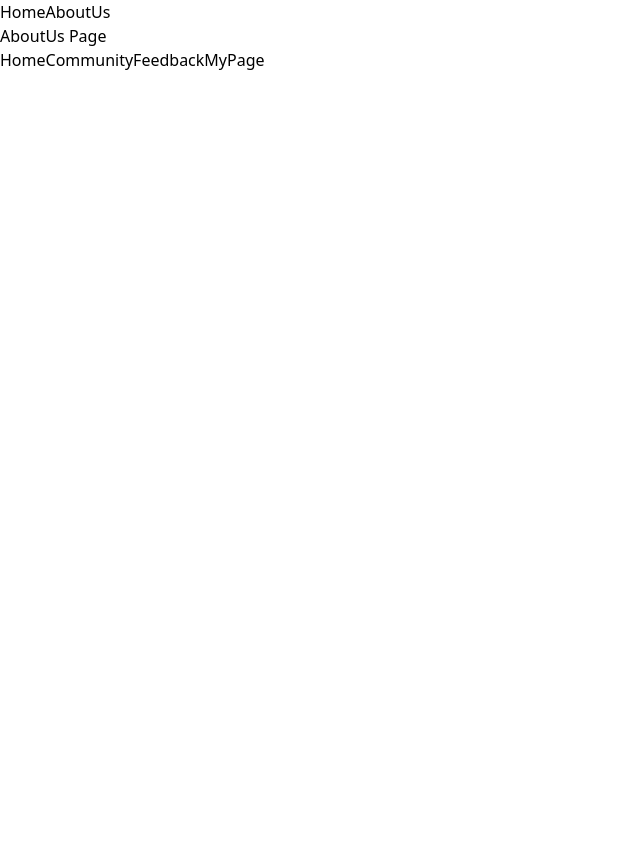
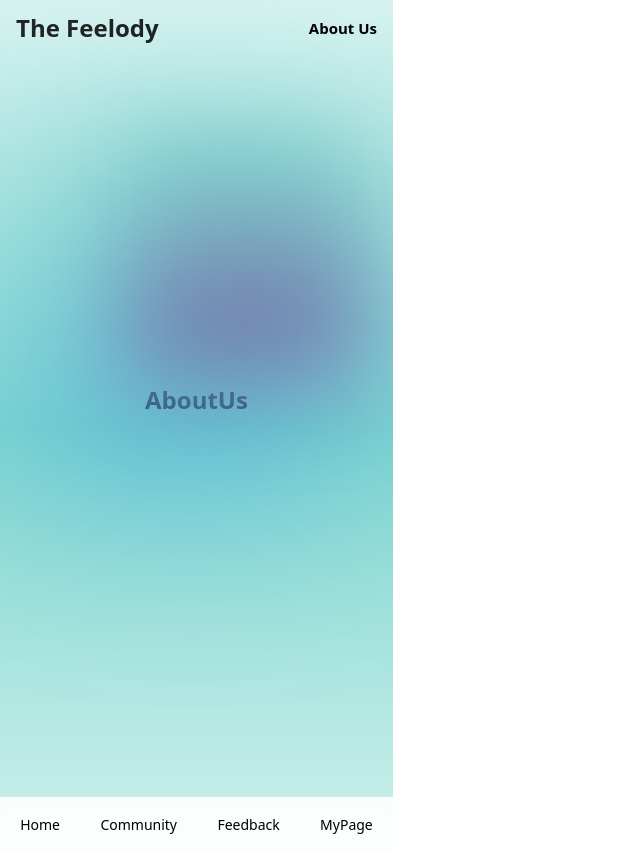
Before and after one commit to GDG-on-Campus-KNU/4th-SC-Team-6-FE, a React (Create React App) app in the folder my-app/: page /aboutUs in a window 1280 px wide. Shown: the whole page, without its empty margins (0-640 px from the left). Before the commit the page ends 800 px from the top, so only its background shows below. Built offline with nearby package versions, Linux system fonts and the light colour scheme.

Commit message:
style: App.js 배경 컬러 업데이트

```diff
--- a/my-app/src/App.js
+++ b/my-app/src/App.js
@@ -6,11 +6,20 @@ import Header from './components/Header';
 
 function App() {
   return (
-    <BrowserRouter>
-      <Header />
-      <AppRouter />
-      <Navigation />
-    </BrowserRouter>
+    <div className="relative h-[852px] w-[393px] overflow-hidden bg-gradient-to-b from-[rgba(129,216,207,0.3)] via-[#81D8CF] to-[rgba(129,216,207,0.4)]">
+      {/* 배경 요소 */}
+      <div className="-z-10">
+        <div className="absolute left-[30px] top-[141px] h-[339px] w-[334px]"></div>
+        <div className="absolute left-[30px] top-[160.11px] h-[319.89px] w-[321.83px] bg-gradient-to-b from-[#81D8CF] to-[rgba(4,125,230,0.46)] blur-[100px]"></div>
+        <div className="absolute left-[128.51px] top-[141px] h-[234.06px] w-[235.49px] bg-gradient-to-b from-[#81D8CF] to-[#7061A3] blur-[50px]"></div>
+      </div>
+
+      <BrowserRouter>
+        <Header />
+        <Navigation />
+        <AppRouter className="z-40" />
+      </BrowserRouter>
+    </div>
   );
 }
 
--- a/my-app/src/components/Header.jsx
+++ b/my-app/src/components/Header.jsx
@@ -1,9 +1,25 @@
 import { Link } from 'react-router-dom';
+
 export default function Header() {
   return (
-    <nav>
-      <Link to="/">Home</Link>
-      <Link to="/aboutUs">AboutUs</Link>
+    <nav className="absolute left-0 top-0 flex h-[55px] w-[393px] items-center justify-between px-4 backdrop-blur-[8px]">
+      {/* The Feelody (로고) */}
+      <Link
+        to="/"
+        className="text-[24px] font-extrabold leading-[28px] text-black/85"
+      >
+        The Feelody
+      </Link>
+
+      {/* About Us */}
+      <div className="flex gap-4">
+        <Link
+          to="/aboutUs"
+          className="text-[15px] font-semibold leading-[18px] text-black"
+        >
+          About Us
+        </Link>
+      </div>
     </nav>
   );
 }
--- a/my-app/src/components/Navigation.jsx
+++ b/my-app/src/components/Navigation.jsx
@@ -1,11 +1,32 @@
 import { Link } from 'react-router-dom';
+
 export default function Navigation() {
   return (
-    <nav>
-      <Link to="/">Home</Link>
-      <Link to="/community">Community</Link>
-      <Link to="/feedback">Feedback</Link>
-      <Link to="/myPage">MyPage</Link>
+    <nav className="absolute bottom-0 left-0 flex h-[55px] w-[393px] items-center justify-around bg-white/90 backdrop-blur-[7px]">
+      <Link
+        to="/"
+        className="text-sm font-medium text-black"
+      >
+        Home
+      </Link>
+      <Link
+        to="/community"
+        className="text-sm font-medium text-black"
+      >
+        Community
+      </Link>
+      <Link
+        to="/feedback"
+        className="text-sm font-medium text-black"
+      >
+        Feedback
+      </Link>
+      <Link
+        to="/myPage"
+        className="text-sm font-medium text-black"
+      >
+        MyPage
+      </Link>
     </nav>
   );
 }
--- a/my-app/src/pages/AboutUS.js
+++ b/my-app/src/pages/AboutUS.js
@@ -1,7 +1,7 @@
 export default function AboutUs() {
   return (
-    <>
-      <h1>AboutUs Page</h1>
-    </>
+    <div className="flex h-screen items-center justify-center">
+      <h1 className="text-2xl font-bold text-gray-800">AboutUs</h1>
+    </div>
   );
 }
--- a/my-app/src/pages/Community.js
+++ b/my-app/src/pages/Community.js
@@ -1,7 +1,7 @@
-export default function ommunity() {
+export default function Community() {
   return (
-    <>
-      <h1>Community Page</h1>
-    </>
+    <div className="flex h-screen items-center justify-center">
+      <h1 className="text-2xl font-bold text-gray-800">Community Page</h1>
+    </div>
   );
 }
--- a/my-app/src/pages/Feedback.js
+++ b/my-app/src/pages/Feedback.js
@@ -1,7 +1,7 @@
 export default function Feedback() {
   return (
-    <>
-      <h1>Feedback Page</h1>
-    </>
+    <div className="flex h-screen items-center justify-center">
+      <h1 className="text-2xl font-bold text-gray-800">Feedback Page</h1>
+    </div>
   );
 }
--- a/my-app/src/pages/Home.js
+++ b/my-app/src/pages/Home.js
@@ -1,7 +1,7 @@
 export default function Home() {
   return (
-    <>
-      <h1>Home</h1>
-    </>
+    <div className="flex h-screen items-center justify-center">
+      <h1 className="text-2xl font-bold text-gray-800">Home Page</h1>
+    </div>
   );
 }
--- a/my-app/src/pages/Login.js
+++ b/my-app/src/pages/Login.js
@@ -1,7 +1,7 @@
 export default function Login() {
   return (
-    <>
-      <h1>Login Page</h1>
-    </>
+    <div className="flex h-screen items-center justify-center">
+      <h1 className="text-2xl font-bold text-gray-800">Login Page</h1>
+    </div>
   );
 }
--- a/my-app/src/pages/MyPage.js
+++ b/my-app/src/pages/MyPage.js
@@ -1,7 +1,7 @@
 export default function MyPage() {
   return (
-    <>
-      <h1>My Page</h1>
-    </>
+    <div className="flex h-screen items-center justify-center">
+      <h1 className="text-2xl font-bold text-gray-800">My Page</h1>
+    </div>
   );
 }
```
Also changed, not shown: my-app/src/assets/loginBtn.png (added).
